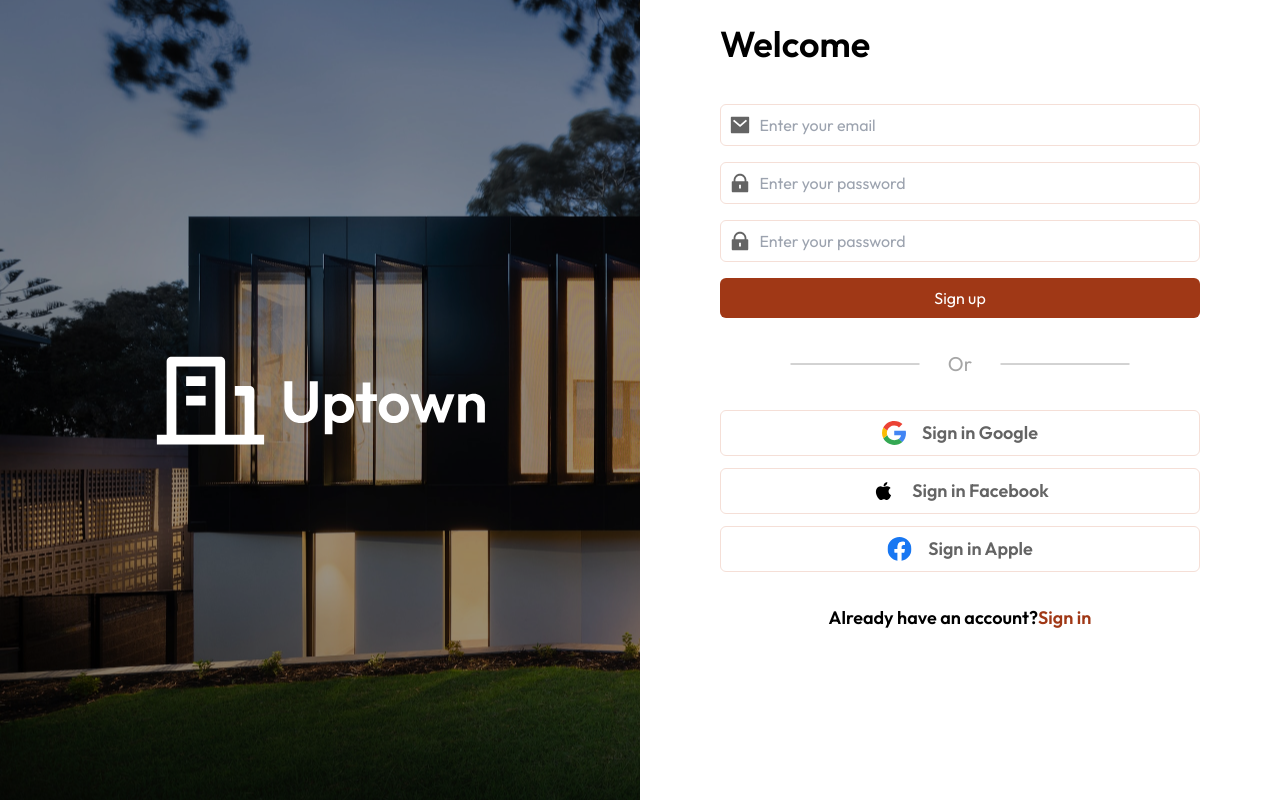
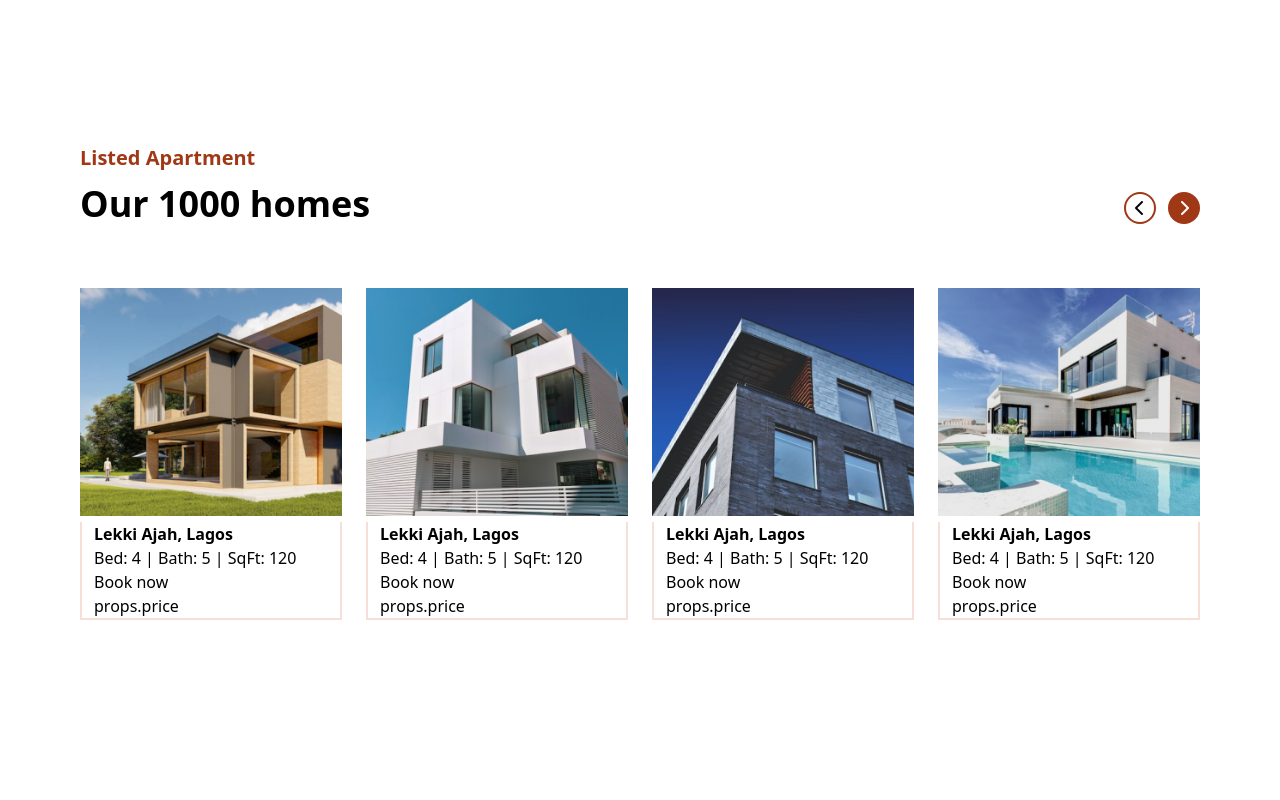
Before and after one commit to Emmidcoder/uptown-react, a React (Create React App) app: page /properties in a window 1280 px wide. Built offline with nearby package versions, Linux system fonts and the light colour scheme.

Commit message:
properties page

```diff
--- a/package.json
+++ b/package.json
@@ -11,6 +11,7 @@
     "react": "^18.2.0",
     "react-dom": "^18.2.0",
     "react-lazy-load-image-component": "^1.5.6",
+    "react-router-dom": "^6.12.1",
     "react-scripts": "5.0.1",
     "react-svg": "^16.1.8",
     "web-vitals": "^2.1.4"
--- a/src/App.js
+++ b/src/App.js
@@ -3,13 +3,52 @@ import Header from './component/header/Header';
 import MainSections from './component/mainsection/MainSections';
 import SignIn from './component/signing/SignIn';
 import NavBar from './component/header/NavBar';
+// import axios from 'axios';
+
+
+// const options = {
+//   method: 'POST',
+//   url: 'https://realty-in-us.p.rapidapi.com/properties/v3/list',
+//   headers: {
+//     'content-type': 'application/json',
+//     'X-RapidAPI-Key': 'dc0e7d7af5msh0d3af07996a02e0p182a86jsn2d27590b7e5b',
+//     'X-RapidAPI-Host': 'realty-in-us.p.rapidapi.com'
+//   },
+//   data: {
+//     limit: 200,
+//     offset: 0,
+//     postal_code: '90004',
+//     status: [
+//       'for_sale',
+//       'ready_to_build'
+//     ],
+//     sort: {
+//       direction: 'desc',
+//       field: 'list_date'
+//     }
+//   }
+// };
+
+
+
 
 function App() {
   useEffect(() => {
     document.body.classList.add('body')
+  }, [])
 
-    // const logins = []
-  }, [])
+  // useEffect(() => {
+  //   const propertiesAPI = async () => {
+  //     try {
+  //       const response = await axios.request(options);
+  //       console.log(response.data);
+  //     } catch (error) {
+  //       console.error(error);
+  //     }
+  //   }
+
+  //   propertiesAPI()
+  // }, [])
 
   const [signing, setSigning] = useState(true)
   const [signingUp, setSigningUp] = useState(true)
@@ -31,9 +70,15 @@ function App() {
     setSigningUp(false)
   }
 
+  let logins = []
 
+  const getLocalStorage = function () {
+    const data = JSON.parse(localStorage.getItem('signUpObj'))
+    if (!data) return
 
-
+    logins = data
+  }
+  getLocalStorage()
 
   const loginHandler = (email, password) => {
     const signUpDetails = {
--- a/src/component/header/NavBar.js
+++ b/src/component/NavBar.js
@@ -1,6 +1,7 @@
 import React, { useRef, useState } from "react";
-import logo from "../../img/icon-logo.svg"
+import logo from "../img/icon-logo.svg"
 import NavigationLink from "./NavigationLink";
+
 
 const NavBar = (props) => {
     const [checked, setChecked] = useState(null)
@@ -30,10 +31,10 @@ const NavBar = (props) => {
             <nav className={`navigation ${checked === true ? 'toggle-navigation' : '' }`}>
                 <div className="w-full flex flex-col md:flex-row md:justify-between gap-6">
                     <ul className="navigation__items">
-                        <NavigationLink onCloseNavHandler={closeNavHandler} className="navigation__item font-bold" content="Home" />
-                        <NavigationLink onCloseNavHandler={closeNavHandler} className="navigation__item" content="About us" />
-                        <NavigationLink onCloseNavHandler={closeNavHandler} className="navigation__item" content="Properties" />
-                        <NavigationLink onCloseNavHandler={closeNavHandler} className="navigation__item" content="Contact us" />
+                        <NavigationLink href="/" onCloseNavHandler={closeNavHandler} className="navigation__item font-bold" content="Home" />
+                        <NavigationLink href="/a" onCloseNavHandler={closeNavHandler} className="navigation__item" content="About us" />
+                        <NavigationLink href="/properties" onCloseNavHandler={closeNavHandler} className="navigation__item" content="Properties" />
+                        <NavigationLink href="/contact" onCloseNavHandler={closeNavHandler} className="navigation__item" content="Contact us" />
                     </ul>
 
                     <div className="log">
--- a/src/component/header/NavigationLink.js
+++ b/src/component/NavigationLink.js
@@ -1,10 +1,11 @@
 import React from "react";
+import { Link } from "react-router-dom";
 
 
 const NavigationLink = (props) => {
     return (
         <li className={props.className} onClick={props.onCloseNavHandler} >
-            <a href="/">{props.content}</a>
+            <Link to={props.href}>{props.content}</Link>
         </li>
     )
 }
--- a/src/component/mainsection/Apartments.js
+++ /dev/null
@@ -1,20 +0,0 @@
-import React from "react";
-import SectionHeading from "../../utilities/SectionHeading";
-import Apartment from "./Apartment";
-
-const Apartments = () => {
-    return (
-        <section className="apartment-sect">
-            <SectionHeading heading="Listed Apartment" subHeading="Our 1000 homes"/>
-
-            <div className="apartments">
-                <Apartment img={require('../../img/house2.png')} lazyImg={require('../../img/house2-small.png')} price="5,500,000"/>
-                <Apartment img={require('../../img/house3.png')} lazyImg={require('../../img/house3-small.png')} price="12,500,000"/>
-                <Apartment img={require('../../img/house4.png')} lazyImg={require('../../img/house4-small.png')} price="4,500,000"/>
-                <Apartment img={require('../../img/house5.png')} lazyImg={require('../../img/house5-small.png')} price="6,000,000"/>
-            </div>
-        </section>
-    )
-}
-
-export default Apartments;
--- a/src/component/mainsection/PropertieDetails.js
+++ b/src/component/mainsection/Cathegories.js
@@ -5,10 +5,10 @@ import iconTag from "../../img/icon-tag.svg";
 
 const PropertiesDetails = () => {
     return (
-        <div className="properties-detail">
-            <h4 className="properties-detail__heading">Check available properties</h4>
+        <div className="cathegories-detail">
+            <h4 className="cathegories-detail__heading">Check available properties</h4>
 
-            <div className="properties-detail__items">
+            <div className="cathegories-detail__items">
 
                 <div>
                     <span><img src={iconLocation} alt=""/></span>
@@ -41,7 +41,7 @@ const PropertiesDetails = () => {
                     </div>
                 </div>
 
-                <button className="properties-detail__btn--search">Search</button>
+                <button className="cathegories-detail__btn--search">Search</button>
             </div>
         </div>
     )
--- a/src/component/mainsection/MainSections.js
+++ b/src/component/mainsection/MainSections.js
@@ -1,7 +1,7 @@
 import React from "react";
-import PropertiesDetails from './PropertieDetails';
+import PropertiesDetails from './Cathegories';
 import TrusteeCompanies from './TrusteeCompanies';
-import Apartments from './Apartments';
+import Properties from './Properties';
 import Services from './Services';
 import TeamMembers from './TeamMembers';
 import Reviews from './Reviews';
@@ -16,7 +16,7 @@ const MainSections = () => {
 
             <TrusteeCompanies />
 
-            <Apartments />
+            <Properties />
 
             <Services />
 
--- /dev/null
+++ b/src/component/mainsection/Properties.js
@@ -0,0 +1,20 @@
+import React from "react";
+import SectionHeading from "../../utilities/SectionHeading";
+import Property from "./Property";
+
+const Properties = () => {
+    return (
+        <section className="properties-sect">
+            <SectionHeading heading="Listed Apartment" subHeading="Our 1000 homes"/>
+
+            <div className="properties">
+                <Property img={require('../../img/house2.png')} lazyImg={require('../../img/house2-small.png')} price="5,500,000"/>
+                <Property img={require('../../img/house3.png')} lazyImg={require('../../img/house3-small.png')} price="12,500,000"/>
+                <Property img={require('../../img/house4.png')} lazyImg={require('../../img/house4-small.png')} price="4,500,000"/>
+                <Property img={require('../../img/house5.png')} lazyImg={require('../../img/house5-small.png')} price="6,000,000"/>
+            </div>
+        </section>
+    )
+}
+
+export default Properties;
--- a/src/component/mainsection/Apartment.js
+++ b/src/component/mainsection/Property.js
@@ -3,7 +3,7 @@ import { LazyLoadImage } from "react-lazy-load-image-component";
 import 'react-lazy-load-image-component/src/effects/blur.css';
 
 
-const Apartment = (props) => {
+const Property = (props) => {
     return (
         <div className="w-72">
             <div className="w-full">
@@ -16,7 +16,7 @@ const Apartment = (props) => {
                 />
             </div>
 
-            <div className="apartment__details">
+            <div className="property__details">
                 <h5 className="font-bold">Lekki Ajah, Lagos</h5>
                 <p>Bed: 4 | Bath: 5 | SqFt: 120</p>
                 <div>
@@ -28,4 +28,4 @@ const Apartment = (props) => {
     )
 }
 
-export default Apartment;
+export default Property;
--- a/src/index.css
+++ b/src/index.css
@@ -131,19 +131,19 @@
         @apply mt-3 btn-fill
     }
 
-    .properties-detail {
+    .cathegories-detail {
         @apply w-[90vw] max-w-[50rem] mx-auto px-6 py-4 -translate-y-5 lg:-translate-y-1/4 xl:-translate-y-1/2 bg-white rounded-md
     }
 
-    .properties-detail__heading {
+    .cathegories-detail__heading {
         @apply text-2xl sm:text-3xl font-semibold
     }
 
-    .properties-detail__items {
+    .cathegories-detail__items {
         @apply mt-5 flex flex-col md:flex-row md:justify-between md:items-center gap-2 [&>*]:border-2 [&>*]:border-slate-300 [&>*]:flex [&>*]:items-center [&>*]:gap-4 [&>*]:rounded-md [&>*]:px-3 [&>*]:py-1
     }
 
-    .properties-detail__btn--search {
+    .cathegories-detail__btn--search {
         @apply btn-fill flex justify-center
     }
 
@@ -167,15 +167,15 @@
         @apply flex gap-3  self-end
     }
 
-    .apartment-sect {
+    .properties-sect {
         @apply cos-container mt-16 sm:mt-36
     }
 
-    .apartments {
+    .properties {
         @apply mt-8 md:mt-16 flex justify-between gap-6 overflow-x-scroll md:overflow-x-hidden overscroll-x-contain [&>*]:min-w-[16rem]
     }
 
-    .apartment__details {
+    .property__details {
         @apply px-3 border-2 border-t-0 border-secondary-200
     }
 
--- a/src/index.js
+++ b/src/index.js
@@ -2,12 +2,28 @@ import React from 'react';
 import ReactDOM from 'react-dom/client';
 import './index.css';
 import App from './App';
+import Properties from './component/mainsection/Properties';
 import reportWebVitals from './reportWebVitals';
+
+import { createBrowserRouter, RouterProvider } from "react-router-dom";
+
+
+const router = createBrowserRouter([
+
+  {
+    path: "/",
+    element: <App/>,
+  },
+  {
+    path: "properties",
+    element: <Properties/>,
+  },
+]);
 
 const root = ReactDOM.createRoot(document.getElementById('root'));
 root.render(
   <React.StrictMode>
-    <App />
+    <RouterProvider router={router}/>
   </React.StrictMode>
 );
 
```
Also changed, not shown: 1 other file (tests, documents, lock files or other folders).
